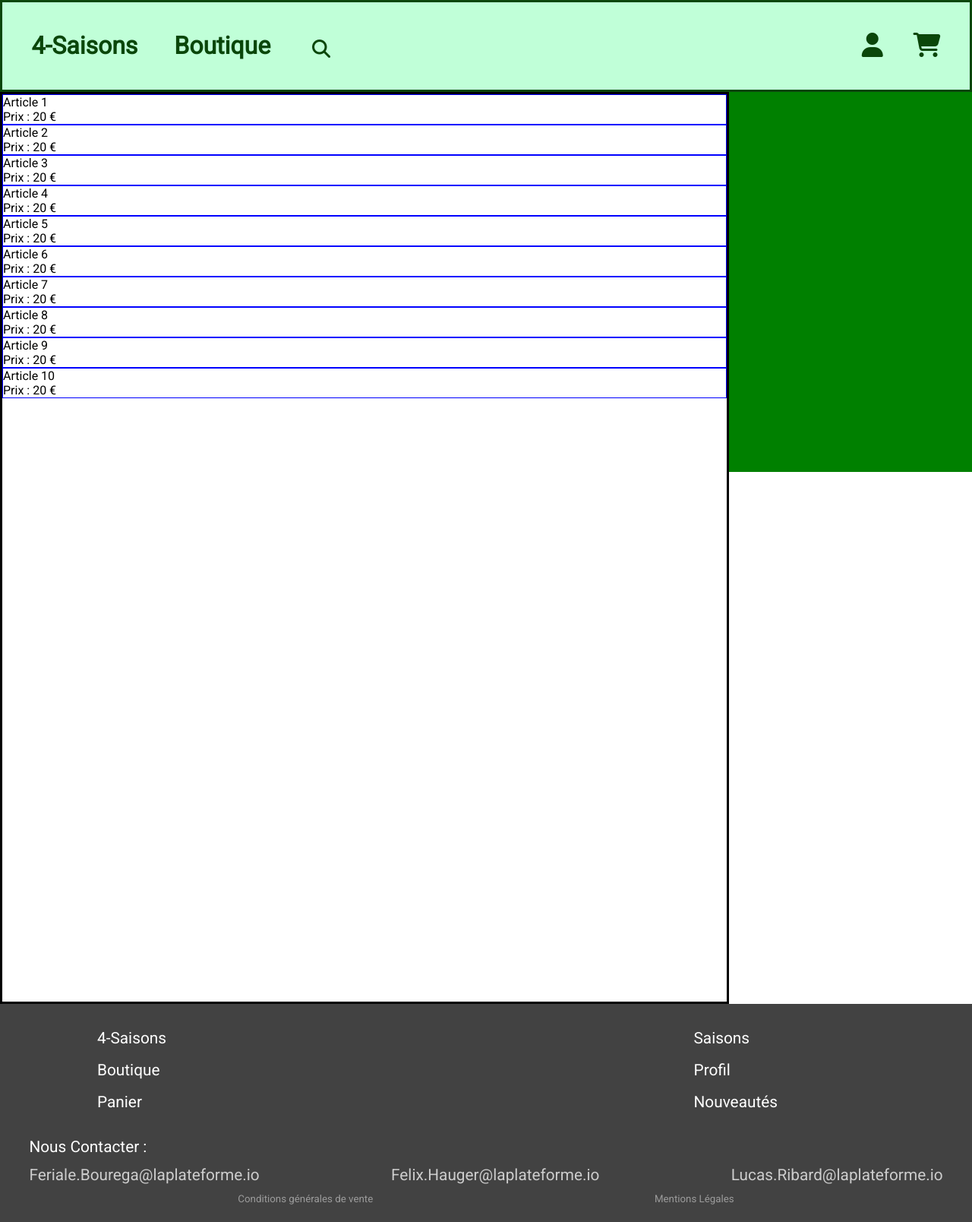
After one commit to felix-hauger/boutique-en-ligne, a PHP site: page /public/cart.php in a window 1280 px wide. The commit adds this page. Shown: the whole page at 76% size. Run offline with PHP 8.4, Linux system fonts and the light colour scheme.

Commit message:
HTML & php, public/ - added cart.php page with placeholder values & changed anchor href in includes/header.php

```diff
--- /dev/null
+++ b/public/cart.php
@@ -0,0 +1,69 @@
+<?php
+
+?>
+
+<!DOCTYPE html>
+<html lang="fr">
+<head>
+    <!-- MetaData -->
+    <meta charset="UTF-8">
+    <meta http-equiv="X-UA-Compatible" content="IE=edge">
+    <meta name="viewport" content="width=device-width, initial-scale=1.0">
+
+
+    <!-- FontAwesome  -->
+    <link rel="stylesheet" href="https://cdnjs.cloudflare.com/ajax/libs/font-awesome/6.4.0/css/all.min.css"
+        integrity="sha512-iecdLmaskl7CVkqkXNQ/ZH/XLlvWZOJyj7Yy7tcenmpD1ypASozpmT/E0iPtmFIB46ZmdtAc9eNBvH0H/ZpiBw=="
+        crossorigin="anonymous" referrerpolicy="no-referrer" />
+
+    <!-- GoogleFont-->
+    <link rel="preconnect" href="https://fonts.googleapis.com">
+    <link rel="preconnect" href="https://fonts.gstatic.com" crossorigin>
+    <link href="https://fonts.googleapis.com/css2?family=Roboto&display=swap" rel="stylesheet">
+
+    <!-- CSS -->
+    <link href="style/index.css" rel="stylesheet" type="text/css" />
+    <link href="style/cart.css" rel="stylesheet" type="text/css" />
+    <link href="includes/header.css" rel="stylesheet" type="text/css" />
+    <link href="includes/footer.css" rel="stylesheet" type="text/css" />
+
+    <!-- Scripts -->
+    <script async src="includes/header.js"></script>
+    <script async src="scripts/index.js"></script>
+    <!-- slider de https://swiperjs.com/-->
+    <script async src="https://cdn.jsdelivr.net/npm/swiper@9/swiper-element-bundle.min.js"></script>
+
+    <title>Panier | Saisons à la mode</title>
+</head>
+<body>
+
+    <?php require_once("includes/header.php") ?>
+
+    <main>
+        <section id="cart-items">
+            <?php for ($i = 0; $i < 10; $i++): ?>
+                <div class="cart-item">
+                    <p>Article <?= $i+1 ?></p>
+                    <div>Prix : 20 €</div>
+                </div>
+            <?php endfor ?>
+
+        </section>
+
+        <section id="cart-action">
+            <section id="cart-check">
+
+            </section>
+
+            <section id="cart-buttons">
+
+            </section>
+        </section>
+    </main>
+
+
+
+    <?php require_once("includes/footer.php") ?>
+
+</body>
+</html>
--- a/public/includes/header.php
+++ b/public/includes/header.php
@@ -20,7 +20,7 @@
                 echo '<a title="Se Connecter" id="User" onclick="ShowUser()"><i class="fa-solid fa-user"></i></a>&emsp;';
             }
             ?>
-            <a title="Votre Panier" href="panier.php"><i class="fa-solid fa-cart-shopping"></i></a>
+            <a title="Votre Panier" href="cart.php"><i class="fa-solid fa-cart-shopping"></i></a>
 
         </div>
 
--- /dev/null
+++ b/public/style/cart.css
@@ -0,0 +1,34 @@
+body, body * {
+    margin: 0;
+    padding: 0;
+    box-sizing: border-box;
+}
+
+main {
+    display: flex;
+    justify-content: space-around;
+}
+
+#cart-items {
+    /* background-color: red; */
+    border: 3px solid black;
+    width: 1200px;
+    height: 1200px;
+    /* flex-grow: 3; */
+    /* flex-grow: 3; */
+}
+
+#cart-action {
+    position: sticky;
+    /* width: 25%; */
+    width: 400px;
+    /* flex-grow: 1; */
+    height: 500px;
+    background-color: green;
+    /* float: right; */
+}
+
+.cart-item {
+    border: 1px solid blue;
+    /* padding: ; */
+}
--- a/src/controller/Product.php
+++ b/src/controller/Product.php
@@ -72,5 +72,7 @@ class Product extends AbstractController
 
 // $p = new Product();
 // echo $p->checkSeason();
-// $p->index();
+// $test = $p->index();
 // var_dump($p->get(80));
+
+// var_dump($test);
--- a/src/model/Cart.php
+++ b/src/model/Cart.php
@@ -38,7 +38,7 @@ class Cart extends AbstractModel
         return $update->execute();
     }
 
-    public function find(int $id): array
+    public function find(int $id): array|false
     {
         $sql = 'SELECT
             cart.id, cart.created_at, cart.updated_at, cart.total_amount,
--- a/src/model/User.php
+++ b/src/model/User.php
@@ -51,9 +51,9 @@ class User extends AbstractModel
 
 }
 
-$user = new User();
+// $user = new User();
 
-// var_dump($user->findIdWithField('login', 'toto'));
+// var_dump($user->findIdWithField('login', 'tata', false));
 
 // var_dump($user->isFieldInDb('id', 1));
 
--- /dev/null
+++ b/src/view/add_product.php
@@ -0,0 +1 @@
+<?php
```
Also changed, not shown: src/view/delete_user.php (added), src/view/logout.php (added).
